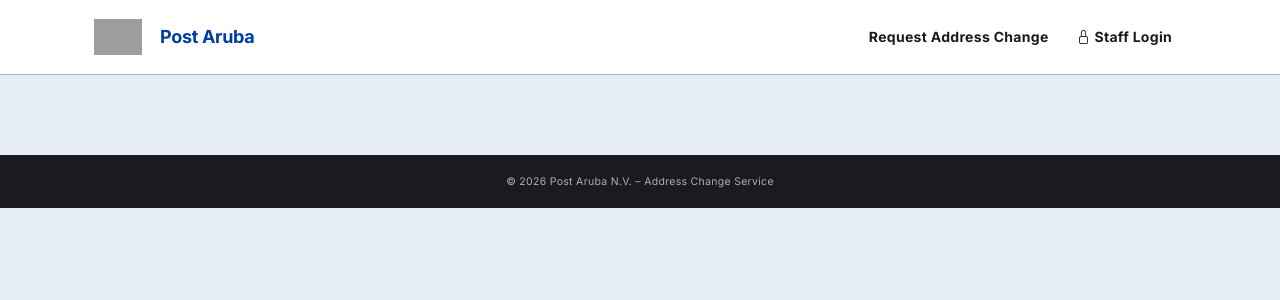
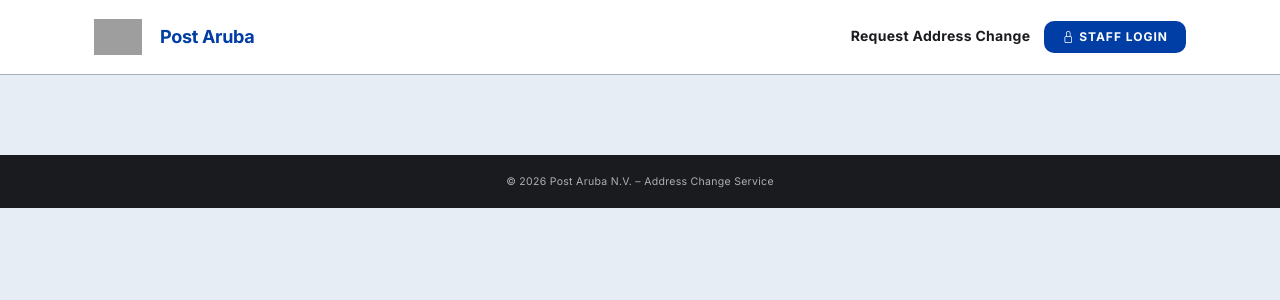
Before and after one commit to Ilicor/addrchange-app, a Python web app: template templates/base.html in a window 1280 px wide. Shown: the top 300 px of the page. Run offline with Jinja, Linux system fonts and the light colour scheme; the template is opened without the code that fills it, so the values that code supplies are empty; some libraries are stand-ins or nearby versions; grey boxes are pictures that could not be loaded.

Commit message:
Update base.html

```diff
--- a/templates/base.html
+++ b/templates/base.html
@@ -52,7 +52,7 @@
             <a class="nav-link" href="/">Request Address Change</a>
           </li>
           <li class="nav-item">
-            <a class="nav-link" href="/staff/login">
+            <a class="nav-link btn-nav" href="/staff/login">
               <i class="bi bi-lock"></i> Staff Login
             </a>
           </li>
```
